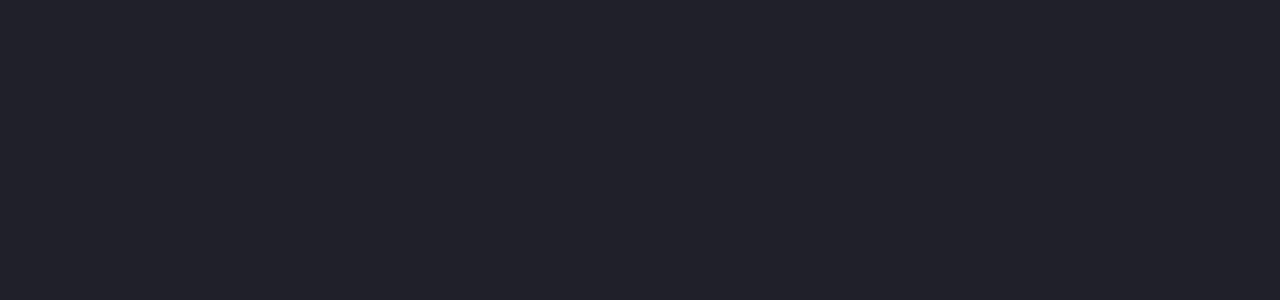
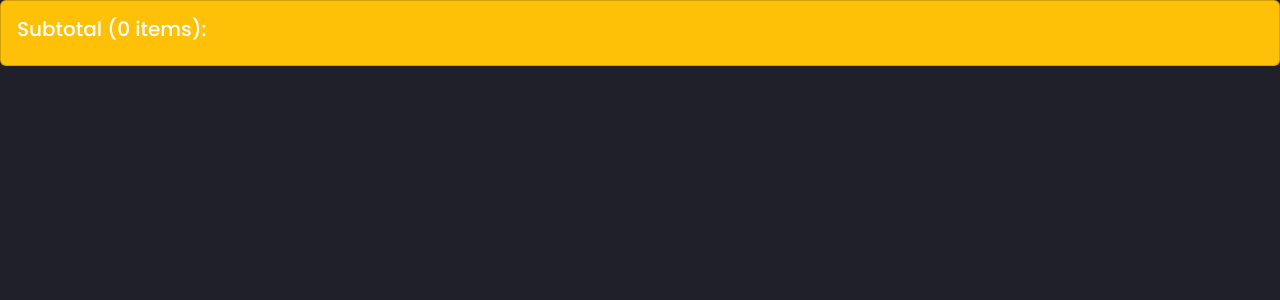
Before and after one commit to ksagar03/gamer-freak, a React (Create React App) app: page /sub in a window 1280 px wide. Before the commit this address had no page. Shown: the top 300 px of the page. Built offline with nearby package versions, Linux system fonts and the light colour scheme.

Commit message:
working on subtotal component

```diff
--- a/src/App.js
+++ b/src/App.js
@@ -3,8 +3,8 @@
 // import Carousel from "./components/Carousel";
 import Navbar from "./components/Navbar";
 import UserCart from "./components/UserCart";
-import SignIn from "./components/SignIn";
 import Login from "./components/Login";
+import SubTotal from "./components/SubTotal";
 
 function App() {
   return (
@@ -29,14 +29,15 @@
               <div className="row mt-5">
                 <UserCart />
               </div>
+
             </div>
           }
         />
         <Route
-        path="/sign"
+        path="/sub"
         element={
           <div>
-            <SignIn/>
+            <SubTotal/>
           </div>
         }/>
         <Route
--- a/src/components/SubTotal.jsx
+++ b/src/components/SubTotal.jsx
@@ -0,0 +1,30 @@
+import React from 'react'
+import { useStateValue } from './StateProvider'
+import CurrencyFormat from 'react-currency-format';
+
+const SubTotal = () => {
+    const [{Cart}, dispactch]=useStateValue();
+  return (
+    <div className='card text-white bg-warning '>
+    <div className="card-body">
+       <CurrencyFormat
+       renderText={(value)=>(
+        <>
+        <h5>
+            Subtotal ({Cart?.length} items): {value}
+        </h5>
+</>
+      )}
+      decimalScale={2}
+      displayType={"text"}
+      thousandSeparator={true}
+      prefix={"₹"}
+
+
+      />
+    </div>
+    </div>
+  )
+}
+
+export default SubTotal
--- a/src/css/login.css
+++ b/src/css/login.css
@@ -31,7 +31,7 @@
   font-weight: 600;
 }
 h6 span {
-  padding: 0 20px;
+  padding: 20px;
   text-transform: uppercase;
   font-weight: 700;
 }
@@ -47,14 +47,14 @@
 [type="checkbox"]:checked,
 [type="checkbox"]:not(:checked) {
   position: absolute;
-  left: -9999px;
+  left: -10000px;
 }
 .checkbox:checked + label,
 .checkbox:not(:checked) + label {
   position: relative;
   display: block;
   text-align: center;
-  width: 60px;
+  width: 75px;
   height: 16px;
   border-radius: 8px;
   padding: 0;
@@ -72,7 +72,7 @@
   color: #ffeba7;
   background-color: #102770;
   font-family: "unicons";
-  content: "\eb4f";
+  content: "⇱";
   z-index: 20;
   top: -10px;
   left: -10px;
@@ -109,10 +109,12 @@
   width: 100%;
   height: 100%;
   background-color: #2a2b38;
-  background-image: url("https://s3-us-west-2.amazonaws.com/s.cdpn.io/1462889/pat.svg");
+  /* background-image: url("https://thumbs.gfycat.com/AbandonedAnguishedCatfish-size_restricted.gif"); */
+
+  background-image: url("https://i.pinimg.com/564x/60/20/8b/60208b4f19aadad329833029fb6220f7.jpg");
   background-position: bottom center;
   background-repeat: no-repeat;
-  background-size: 300%;
+  background-size: 99%;
   position: absolute;
   border-radius: 6px;
   left: 0;
```
